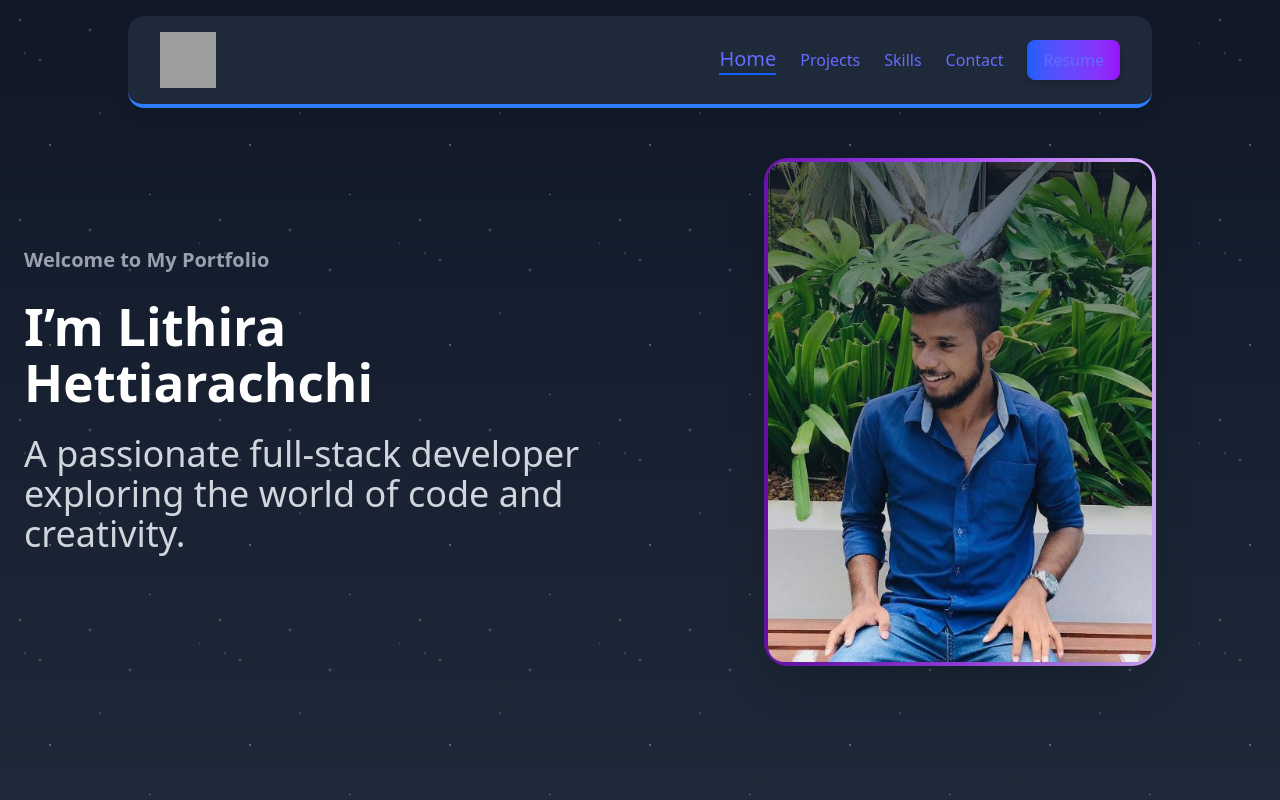
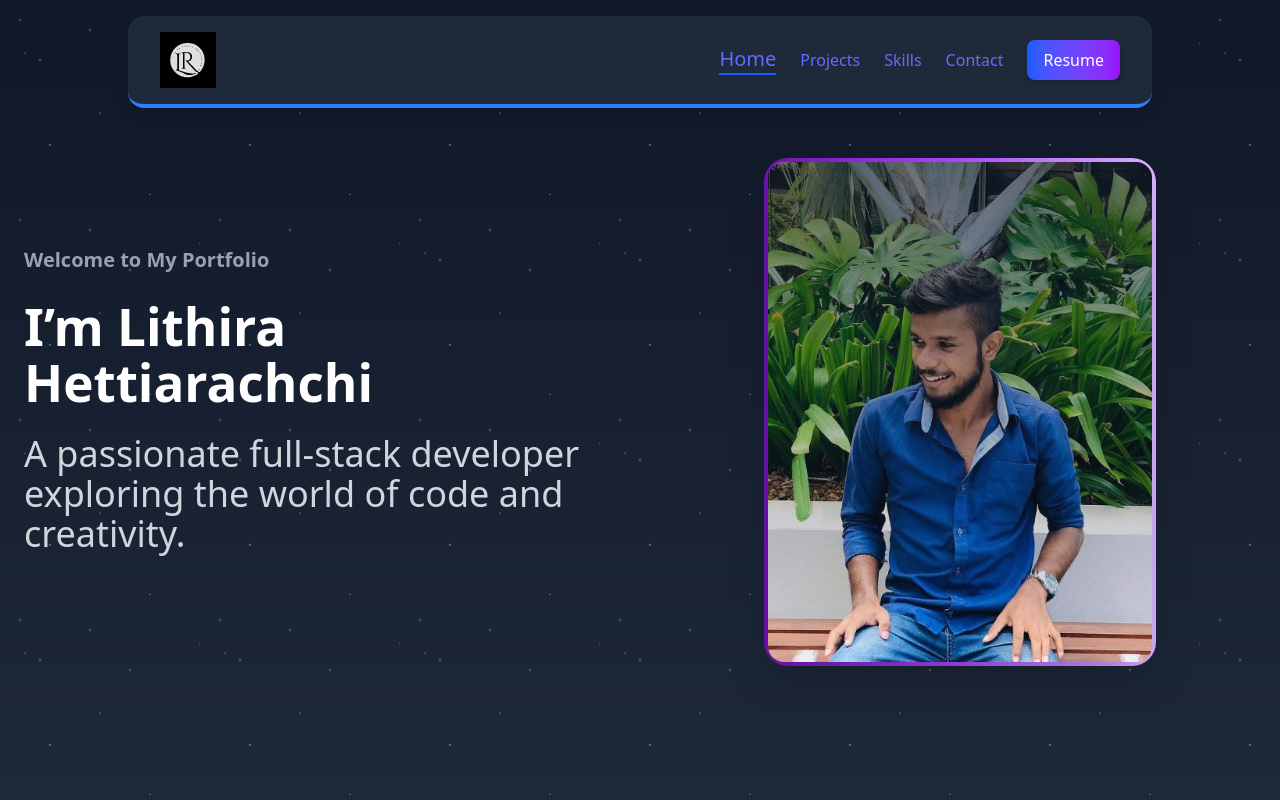
Before and after one commit to LithiraHettiarachchi/portfolio, a React (Vite) app: page / in a window 1280 px wide. Shown: the top 800 px of the page. Built offline with nearby package versions, Linux system fonts and the light colour scheme; grey boxes are pictures that could not be loaded.

Commit message:
fourth commit

```diff
--- a/src/components/navbar.jsx
+++ b/src/components/navbar.jsx
@@ -1,5 +1,5 @@
 import { useEffect, useState } from "react";
-import Logo from "/assets/Logo.svg"; // Make sure the path matches your file structure
+import Logo from "/public/Logo.svg"; // Make sure the path matches your file structure
 
 export default function Navbar() {
   const [activeSection, setActiveSection] = useState("home");
@@ -56,9 +56,9 @@ export default function Navbar() {
 
         {/* Resume Download */}
         <a
-          href="/LithiraHettiarachchi_Resume.pdf" // Place the PDF in public folder
+          href="public/L.R. Hettiarachchi_Resume.pdf"
           download
-          className="bg-gradient-to-r from-blue-600 to-purple-600 text-white font-bold px-4 py-2 rounded-lg shadow-md hover:scale-105 transform transition-all duration-300"
+          className="bg-gradient-to-r from-blue-600 to-purple-600 !text-white font-bold px-4 py-2 rounded-lg shadow-md hover:scale-105 transform transition-all duration-300"
         >
           Resume
         </a>
```
